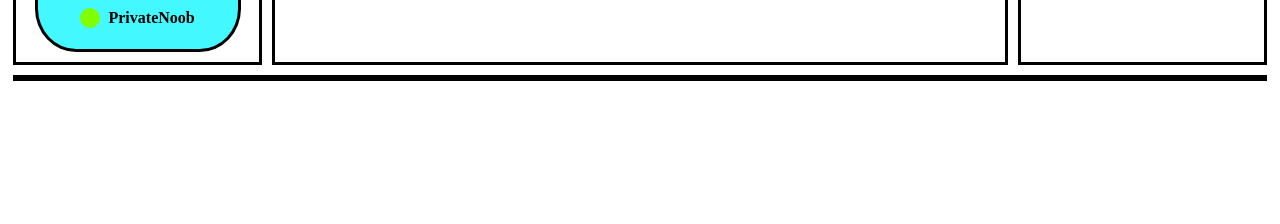
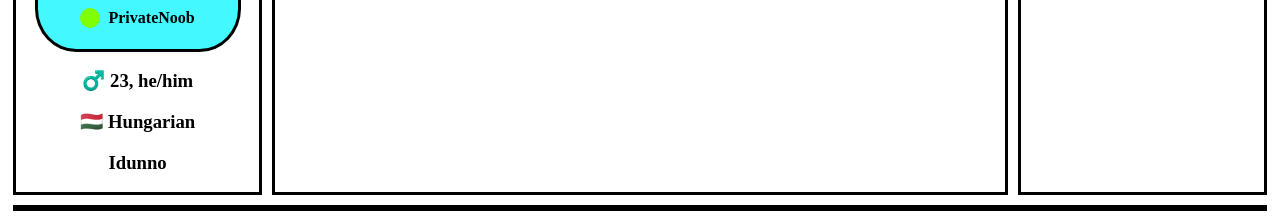
Before and after one commit to PrivateN00b/privatenoob.top, a React (Vite) app: page / in a window 1280 px wide. Shown: the part 362-586 px from the top of the page. Built offline with nearby package versions, Linux system fonts and the light colour scheme.

Commit message:
ui: added some initial texts to bio

```diff
--- a/src/components/Bio.tsx
+++ b/src/components/Bio.tsx
@@ -4,7 +4,7 @@ const AvatarCard = styled.div`
   background-color: #43f9ff;
   display: grid;
   max-width: 200px;
-  margin: 10px auto 10px auto;
+  margin: 10px auto 0px auto;
   border-radius: 20%;
   border: solid;
 `;
@@ -35,6 +35,10 @@ const OfflineIndicator = styled.span`
   margin-right: 8px;
 `;
 
+const BioList = styled.div`
+  text-align: center;
+`;
+
 function Bio() {
   return (
     <>
@@ -55,6 +59,11 @@ function Bio() {
           <h4>PrivateNoob</h4>
         </div>
       </AvatarCard>
+      <BioList>
+        <h3>♂️ 23, he/him</h3>
+        <h3>🇭🇺 Hungarian</h3>
+        <h3>Idunno</h3>
+      </BioList>
     </>
   );
 }
```
